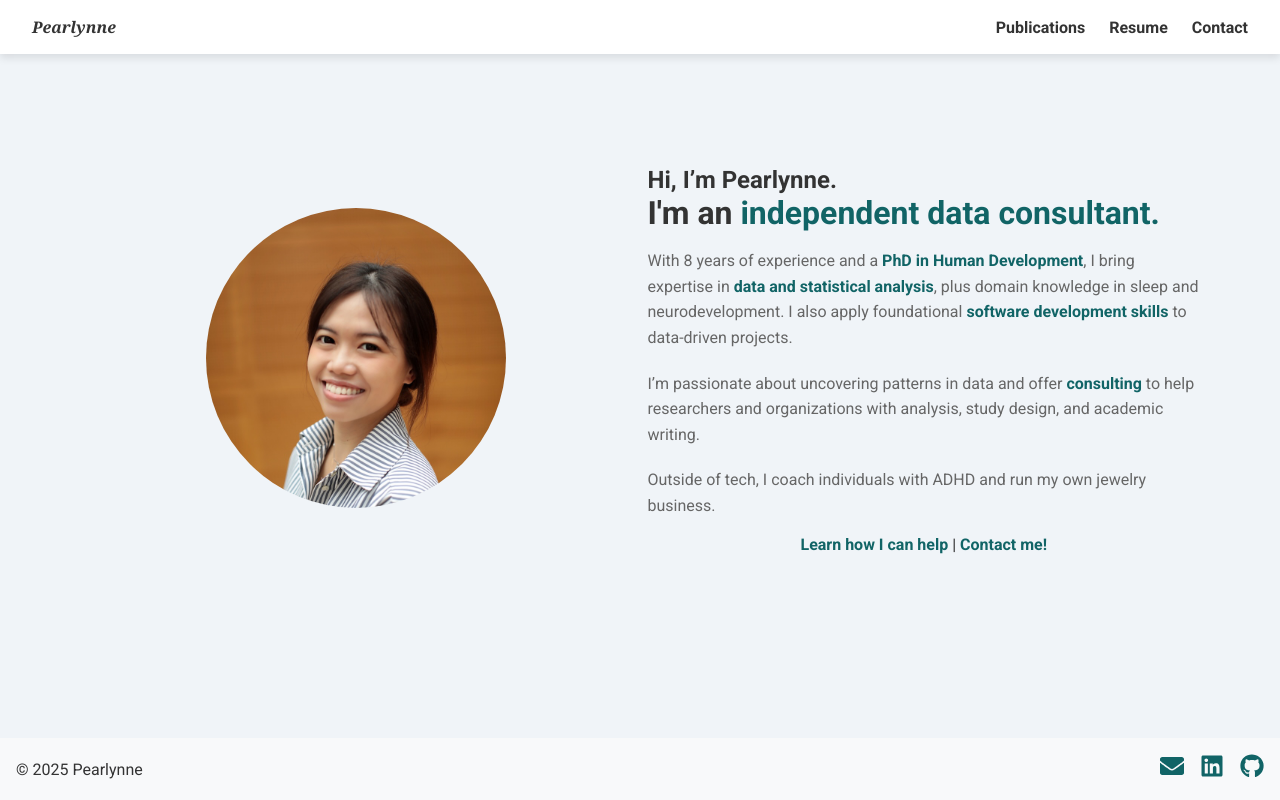
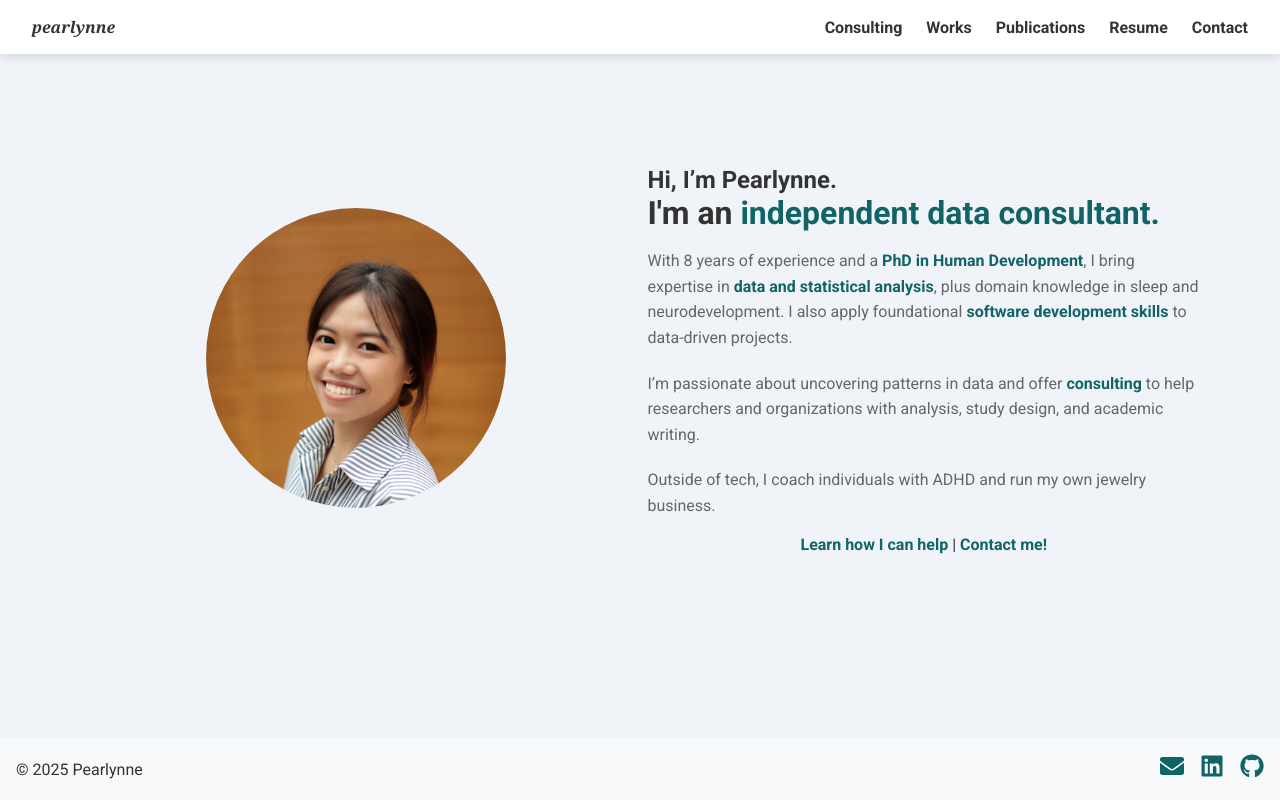
Before and after one commit to pearlynne/pearlynne.github.io, a React (Vite) app: page /about in a window 1280 px wide. Built offline with nearby package versions, Linux system fonts and the light colour scheme.

Commit message:
Modify Header nav bar to include Consult Page

```diff
--- a/src/components/Header.jsx
+++ b/src/components/Header.jsx
@@ -16,9 +16,11 @@ function Header() {
   return (
     <header>
       <div className="name">
-        <Link to="/">Pearlynne</Link>
+        <Link to="/">pearlynne</Link>
       </div>
       <nav>
+        <Link to="/consulting">Consulting</Link>
+        <Link to="/portfolio">Works</Link>
         <Link to="/publications">Publications</Link>
 				<a href="https://drive.google.com/file/d/1tSTY6SJTF-GCiAEXD4yp_4EGcHk8qZY8/view?usp=sharing" target="_blank">Resume</a>
         <Link to="/contact">Contact</Link>
```
